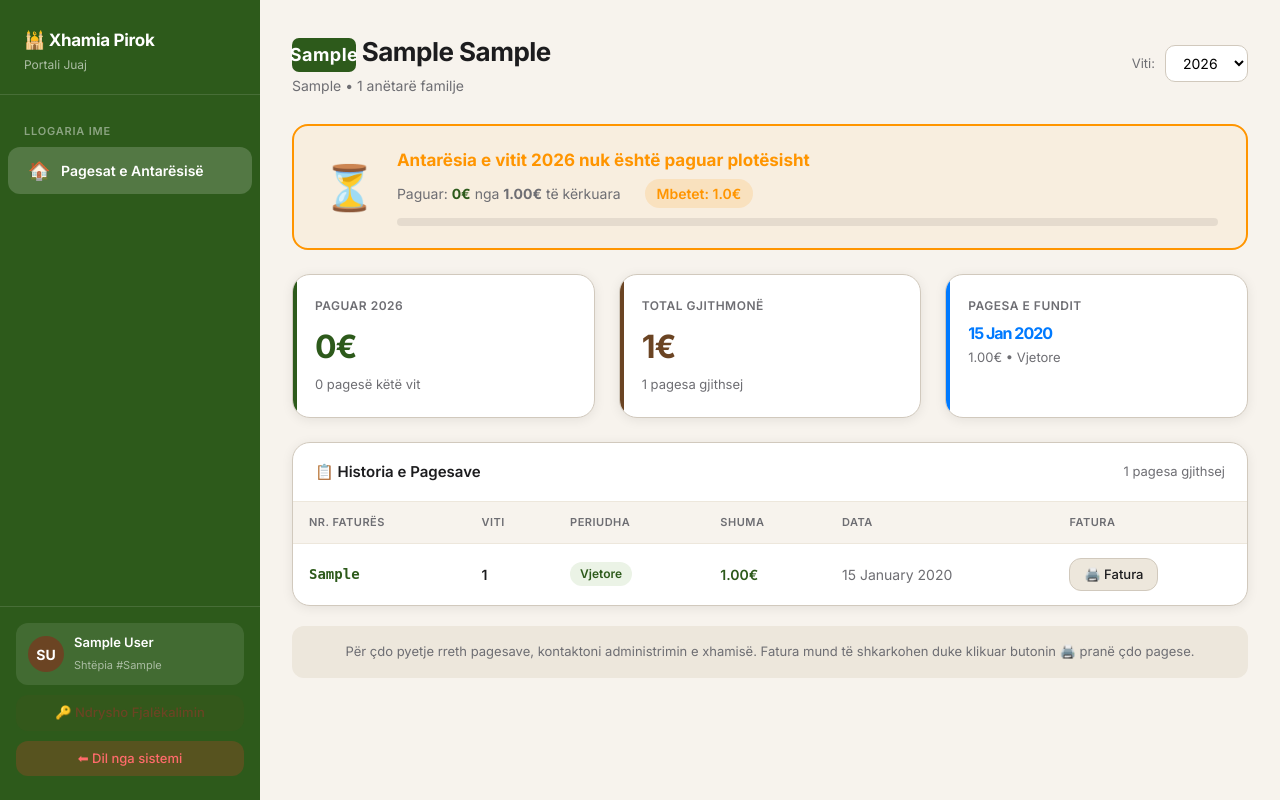
After one commit to MuhamedAdemi/xhamia-pirok, a Django app: page /portali/ in a window 1280 px wide. The commit adds this page. Run offline with Django 5.2, Linux system fonts and the light colour scheme; a user stored in the database is signed in; tables that the repository leaves empty hold one stand-in row (values such as "Sample post"); some libraries are stand-ins or nearby versions.

Commit message:
Shto portalin e shtepive me llogari unike per cdo shtepi
- Model ProfilShtepi: lidh User me Shtepia (OneToOne per te dyja)
- Vetem admini mund te krijoje llogari; nuk ka forme veteregjistrimiBore
- Username automatik: sh + nr_shtepise (p.sh. sh0001) - i garantuar unik
- Login routing: nese eshte llogari shtepi -> portali, nese eshte staf -> dashboard
- Dashboard portali: statusi vitit aktual, progress bar, statistika, historiku + download fatura
- Ndrysho fjalekalimin nga portali
- Admin: krijo/rivendos/fshi llogarite nga faqja e shtepise

Co-Authored-By: Claude Sonnet 4.6 <noreply@anthropic.com>

```diff
--- a/templates/base.html
+++ b/templates/base.html
@@ -12,6 +12,31 @@
 <body>
 
 <!-- Sidebar -->
+{% if portali_shtepi %}
+<nav class="sidebar">
+  <div class="sidebar-logo">
+    <h1>🕌 Xhamia Pirok</h1>
+    <p>Portali Juaj</p>
+  </div>
+  <div class="sidebar-nav">
+    <div class="nav-section-label">Llogaria Ime</div>
+    <a href="{% url 'portali_shtepi' %}" class="aktive">
+      <span class="ikona">🏠</span> Pagesat e Antarësisë
+    </a>
+  </div>
+  <div class="sidebar-fund">
+    <div class="user-card">
+      <div class="user-avatar">{{ request.user.first_name|first }}{{ request.user.last_name|first }}</div>
+      <div class="user-info">
+        <p>{{ request.user.get_full_name }}</p>
+        <span>Shtëpia #{{ request.user.profili_shtepi.shtepia.nr_shtepise }}</span>
+      </div>
+    </div>
+    <a href="{% url 'ndrysho_fjalekalim_shtepi' %}" class="btn-logout" style="background:rgba(107,68,35,0.1); color:var(--kafe); margin-bottom:6px;">🔑 Ndrysho Fjalëkalimin</a>
+    <a href="{% url 'logout' %}" class="btn-logout">⬅ Dil nga sistemi</a>
+  </div>
+</nav>
+{% else %}
 <nav class="sidebar">
   <div class="sidebar-logo">
     <h1>🕌 Xhamia Pirok</h1>
@@ -62,6 +87,7 @@
     <a href="{% url 'logout' %}" class="btn-logout">⬅ Dil nga sistemi</a>
   </div>
 </nav>
+{% endif %}
 
 <!-- Kontent -->
 <main class="main-content">
--- /dev/null
+++ b/templates/portali_shtepi/dashboard.html
@@ -0,0 +1,124 @@
+{% extends 'base.html' %}
+{% block titulli %}Portali Im — Xhamia Pirok{% endblock %}
+
+{% block kontent %}
+<div class="page-header">
+  <div>
+    <h2>
+      <span class="nr-shtepi" style="font-size:18px; width:64px; height:34px;">{{ shtepi.nr_shtepise }}</span>
+      {{ shtepi.emri_kryefamiljarit }} {{ shtepi.mbiemri_kryefamiljarit }}
+    </h2>
+    <p>{{ shtepi.kategoria.emri }} • {{ shtepi.nr_antareve_familjes }} anëtarë familje</p>
+  </div>
+  <form method="get" style="display:flex; align-items:center; gap:10px;">
+    <label style="font-size:13px; color:var(--tekst-dytësor);">Viti:</label>
+    <select name="viti" onchange="this.form.submit()" style="padding:8px 13px; border:1.5px solid var(--kufi); border-radius:10px; font-family:'Inter',sans-serif; font-size:14px; background:var(--e-bardhë);">
+      {% for v in vitit_lista %}
+        <option value="{{ v }}" {% if v == viti %}selected{% endif %}>{{ v }}</option>
+      {% endfor %}
+    </select>
+  </form>
+</div>
+
+<!-- Statusi i vitit aktual -->
+<div style="background:{% if ka_paguar_plote %}var(--gjelbër-shumë-i-çelur){% else %}rgba(255,149,0,0.06){% endif %}; border:2px solid {% if ka_paguar_plote %}var(--gjelbër){% else %}var(--paralajmërim){% endif %}; border-radius:16px; padding:22px 28px; margin-bottom:24px; display:flex; align-items:center; gap:20px;">
+  <div style="font-size:44px; flex-shrink:0;">{% if ka_paguar_plote %}✅{% else %}⏳{% endif %}</div>
+  <div style="flex:1;">
+    <h3 style="margin:0 0 6px; font-size:17px; color:{% if ka_paguar_plote %}var(--gjelbër){% else %}var(--paralajmërim){% endif %};">
+      {% if ka_paguar_plote %}
+        Antarësia e vitit {{ viti }} është paguar plotësisht!
+      {% else %}
+        Antarësia e vitit {{ viti }} nuk është paguar plotësisht
+      {% endif %}
+    </h3>
+    <div style="display:flex; align-items:center; gap:24px; flex-wrap:wrap;">
+      <span style="font-size:14px; color:var(--tekst-dytësor);">
+        Paguar: <strong style="color:var(--gjelbër);">{{ paguar_kete_vit }}€</strong>
+        nga <strong>{{ duhet_paguar }}€</strong> të kërkuara
+      </span>
+      {% if not ka_paguar_plote and borxhi > 0 %}
+      <span style="font-size:14px; background:rgba(255,149,0,0.15); color:var(--paralajmërim); padding:4px 12px; border-radius:20px; font-weight:600;">
+        Mbetet: {{ borxhi }}€
+      </span>
+      {% endif %}
+    </div>
+    <!-- Progress bar -->
+    {% if duhet_paguar > 0 %}
+    <div style="margin-top:10px; background:rgba(0,0,0,0.08); border-radius:6px; height:8px; overflow:hidden;">
+      <div style="height:100%; border-radius:6px; background:{% if ka_paguar_plote %}var(--gjelbër){% else %}var(--paralajmërim){% endif %}; width:{% widthratio paguar_kete_vit duhet_paguar 100 %}%; max-width:100%; transition:width 0.5s ease;"></div>
+    </div>
+    {% endif %}
+  </div>
+</div>
+
+<!-- Kartat statistikore -->
+<div class="grid-3" style="margin-bottom:24px;">
+  <div class="stat-card gjelbër">
+    <div class="stat-label">Paguar {{ viti }}</div>
+    <div class="stat-vlera gjelbër">{{ paguar_kete_vit }}€</div>
+    <div class="stat-nën">{{ pagesat_vitit.count }} pagesë këtë vit</div>
+  </div>
+  <div class="stat-card kafe">
+    <div class="stat-label">Total Gjithmonë</div>
+    <div class="stat-vlera kafe">{{ total_gjithsej }}€</div>
+    <div class="stat-nën">{{ pagesat_te_gjitha.count }} pagesa gjithsej</div>
+  </div>
+  <div class="stat-card blu">
+    <div class="stat-label">Pagesa e Fundit</div>
+    <div class="stat-vlera" style="color:#007AFF; font-size:16px; line-height:1.3;">
+      {% if pagesa_e_fundit %}{{ pagesa_e_fundit.data_pageses|date:"d M Y" }}{% else %}—{% endif %}
+    </div>
+    <div class="stat-nën">
+      {% if pagesa_e_fundit %}{{ pagesa_e_fundit.shuma_paguar }}€ • {{ pagesa_e_fundit.get_periudha_display }}{% else %}Asnjë pagesë ende{% endif %}
+    </div>
+  </div>
+</div>
+
+<!-- Tabela e historikut -->
+<div class="card">
+  <div class="card-header">
+    <h5>📋 Historia e Pagesave</h5>
+    <span style="color:var(--tekst-dytësor); font-size:13px;">{{ pagesat_te_gjitha.count }} pagesa gjithsej</span>
+  </div>
+  <div style="overflow-x:auto;">
+    <table class="tabela-xhami">
+      <thead>
+        <tr>
+          <th>Nr. Faturës</th>
+          <th>Viti</th>
+          <th>Periudha</th>
+          <th>Shuma</th>
+          <th>Data</th>
+          <th>Fatura</th>
+        </tr>
+      </thead>
+      <tbody>
+        {% for p in pagesat_te_gjitha %}
+        <tr {% if p.viti == viti %}style="background:var(--gjelbër-shumë-i-çelur);"{% endif %}>
+          <td style="font-family:monospace; font-weight:700; color:var(--gjelbër);">{{ p.nr_fatures }}</td>
+          <td class="font-semibold">{{ p.viti }}</td>
+          <td><span class="badge-gjelbër">{{ p.get_periudha_display }}</span></td>
+          <td class="tekst-gjelbër font-semibold">{{ p.shuma_paguar }}€</td>
+          <td class="tekst-dytësor">{{ p.data_pageses|date:"d F Y" }}</td>
+          <td>
+            <a href="{% url 'fatura_antaresia_pdf' p.pk %}" class="btn-dytësor btn-sm" target="_blank">🖨️ Fatura</a>
+          </td>
+        </tr>
+        {% empty %}
+        <tr>
+          <td colspan="6" style="text-align:center; padding:40px; color:var(--tekst-dytësor);">
+            Asnjë pagesë e regjistruar ende. Kontaktoni xhaminë për informacion.
+          </td>
+        </tr>
+        {% endfor %}
+      </tbody>
+    </table>
+  </div>
+</div>
+
+<!-- Informacion kontakti -->
+<div style="margin-top:20px; padding:16px 20px; background:var(--krem-errët); border-radius:12px; font-size:13px; color:var(--tekst-dytësor); text-align:center;">
+  Për çdo pyetje rreth pagesave, kontaktoni administrimin e xhamisë.
+  Fatura mund të shkarkohen duke klikuar butonin 🖨️ pranë çdo pagese.
+</div>
+{% endblock %}
--- a/xhamia/urls.py
+++ b/xhamia/urls.py
@@ -42,4 +42,12 @@ urlpatterns = [
     path('kategoritë/', views.lista_kategorive, name='lista_kategorive'),
     path('kategoritë/shto/', views.shto_kategori, name='shto_kategori'),
     path('kategoritë/<int:pk>/edito/', views.edito_kategori, name='edito_kategori'),
+
+    # Portali i Shtëpive
+    path('portali/', views.portali_shtepi, name='portali_shtepi'),
+    path('portali/ndrysho-fjalekalim/', views.ndrysho_fjalekalim_shtepi, name='ndrysho_fjalekalim_shtepi'),
+
+    # Admin: menaxhim llogarive të shtëpive
+    path('shtepite/<int:pk>/llogaria/', views.shto_llogari_shtepi, name='shto_llogari_shtepi'),
+    path('shtepite/<int:pk>/llogaria/fshi/', views.fshi_llogari_shtepi, name='fshi_llogari_shtepi'),
 ]
--- a/xhamia/views.py
+++ b/xhamia/views.py
@@ -14,7 +14,7 @@ import json
 import random
 import string
 
-from .models import ProfilStafi, Kategoria, Shtepia, PagesaAntaresia, PagesaFondi
+from .models import ProfilStafi, ProfilShtepi, Kategoria, Shtepia, PagesaAntaresia, PagesaFondi
 from .forms import (
     LoginForm, StafForm, KategoriaForm, ShtepiaForm,
     PagesaAntaresiaForm, PagesaFondiForm
@@ -94,9 +94,11 @@ def login_view(request):
                 if not user.profili.është_aktiv:
                     messages.error(request, 'Llogaria juaj është çaktivizuar.')
                     return render(request, 'auth/login.html', {'form': form})
-            except ProfilStafi.DoesNotExist:
+            except Exception:
                 pass
             login(request, user)
+            if hasattr(user, 'profili_shtepi'):
+                return redirect('portali_shtepi')
             return redirect('dashboard')
         messages.error(request, 'Emri i përdoruesit ose fjalëkalimi është i gabuar.')
     return render(request, 'auth/login.html', {'form': form})
@@ -640,3 +642,123 @@ def edito_kategori(request, pk):
     return render(request, 'kategoritë/forma.html', {
         'form': form, 'titulli': f'Edito: {kat.emri}', 'faqja_aktive': 'kategoritë'
     })
+
+
+# ─── Portali i Shtëpive ─────────────────────────────────────────────────────
+
+@login_required
+def portali_shtepi(request):
+    try:
+        profili = request.user.profili_shtepi
+    except Exception:
+        return redirect('dashboard')
+
+    shtepi = profili.shtepia
+    viti = int(request.GET.get('viti', timezone.now().year))
+    vitit_lista = list(range(2020, timezone.now().year + 2))
+
+    pagesat_te_gjitha = shtepi.pagesat.select_related('arktar', 'kategoria_pageses').order_by('-viti', '-data_pageses')
+    pagesat_vitit = pagesat_te_gjitha.filter(viti=viti)
+
+    paguar_kete_vit = pagesat_vitit.aggregate(s=Sum('shuma_paguar'))['s'] or 0
+    duhet_paguar = shtepi.kategoria.shuma_vjetore
+    ka_paguar_plote = float(paguar_kete_vit) >= float(duhet_paguar)
+    borxhi = max(0, float(duhet_paguar) - float(paguar_kete_vit))
+
+    total_gjithsej = pagesat_te_gjitha.aggregate(s=Sum('shuma_paguar'))['s'] or 0
+    pagesa_e_fundit = pagesat_te_gjitha.first()
+
+    return render(request, 'portali_shtepi/dashboard.html', {
+        'shtepi': shtepi,
+        'viti': viti,
+        'vitit_lista': vitit_lista,
+        'pagesat_vitit': pagesat_vitit,
+        'pagesat_te_gjitha': pagesat_te_gjitha,
+        'paguar_kete_vit': paguar_kete_vit,
+        'duhet_paguar': duhet_paguar,
+        'ka_paguar_plote': ka_paguar_plote,
+        'borxhi': borxhi,
+        'total_gjithsej': total_gjithsej,
+        'pagesa_e_fundit': pagesa_e_fundit,
+        'portali_shtepi': True,
+    })
+
+
+@login_required
+def ndrysho_fjalekalim_shtepi(request):
+    if not hasattr(request.user, 'profili_shtepi'):
+        return redirect('dashboard')
+
+    if request.method == 'POST':
+        fjalëkalim_vjetër = request.POST.get('fjalëkalim_vjetër', '')
+        fjalëkalim_ri     = request.POST.get('fjalëkalim_ri', '').strip()
+        konfirmimi        = request.POST.get('konfirmimi', '').strip()
+
+        if not request.user.check_password(fjalëkalim_vjetër):
+            messages.error(request, 'Fjalëkalimi aktual është i gabuar.')
+        elif fjalëkalim_ri != konfirmimi:
+            messages.error(request, 'Fjalëkalimet e reja nuk përputhen.')
+        elif len(fjalëkalim_ri) < 6:
+            messages.error(request, 'Fjalëkalimi duhet të ketë të paktën 6 karaktere.')
+        else:
+            request.user.set_password(fjalëkalim_ri)
+            request.user.save()
+            from django.contrib.auth import update_session_auth_hash
+            update_session_auth_hash(request, request.user)
+            messages.success(request, 'Fjalëkalimi u ndryshua me sukses.')
+            return redirect('portali_shtepi')
+
+    return render(request, 'portali_shtepi/ndrysho_fjalekalim.html', {'portali_shtepi': True})
+
+
+@login_required
+def shto_llogari_shtepi(request, pk):
+    if not është_admin(request.user):
+        messages.error(request, 'Nuk keni leje.')
+        return redirect('lista_shtepive')
+    shtepi = get_object_or_404(Shtepia, pk=pk)
+
+    if request.method == 'POST':
+        if hasattr(shtepi, 'llogaria'):
+            fjalëkalimi_ri = request.POST.get('fjalëkalimi_ri', '').strip()
+            if len(fjalëkalimi_ri) < 6:
+                messages.error(request, 'Fjalëkalimi duhet të jetë të paktën 6 karaktere.')
+            else:
+                shtepi.llogaria.user.set_password(fjalëkalimi_ri)
+                shtepi.llogaria.user.save()
+                messages.success(request, f'Fjalëkalimi për sh{shtepi.nr_shtepise} u rivendos.')
+        else:
+            fjalëkalimi = request.POST.get('fjalëkalimi', '').strip()
+            if len(fjalëkalimi) < 6:
+                messages.error(request, 'Fjalëkalimi duhet të jetë të paktën 6 karaktere.')
+            else:
+                username = f'sh{shtepi.nr_shtepise}'
+                if User.objects.filter(username=username).exists():
+                    messages.error(request, f'Username "{username}" ekziston tashmë.')
+                else:
+                    user = User.objects.create_user(
+                        username=username,
+                        password=fjalëkalimi,
+                        first_name=shtepi.emri_kryefamiljarit,
+                        last_name=shtepi.mbiemri_kryefamiljarit,
+                        email=shtepi.email or '',
+                    )
+                    profil = ProfilShtepi(shtepia=shtepi, krijuar_nga=request.user)
+                    profil.user = user
+                    profil.save()
+                    messages.success(request, f'Llogaria u krijua. Username: {username}')
+
+    return redirect('detaje_shtepia', pk=pk)
+
+
+@login_required
+def fshi_llogari_shtepi(request, pk):
+    if not është_admin(request.user):
+        messages.error(request, 'Nuk keni leje.')
+        return redirect('lista_shtepive')
+    shtepi = get_object_or_404(Shtepia, pk=pk)
+    if request.method == 'POST' and hasattr(shtepi, 'llogaria'):
+        username = shtepi.llogaria.user.username
+        shtepi.llogaria.user.delete()
+        messages.success(request, f'Llogaria "{username}" u fshi.')
+    return redirect('detaje_shtepia', pk=pk)
```
Also changed, not shown: templates/portali_shtepi/ndrysho_fjalekalim.html (added, +31 -0 lines), templates/shtepite/detaje.html (+58 -0 lines), xhamia/models.py (+17 -0 lines), xhamia/migrations/0002_profilshtepi.py (added).
